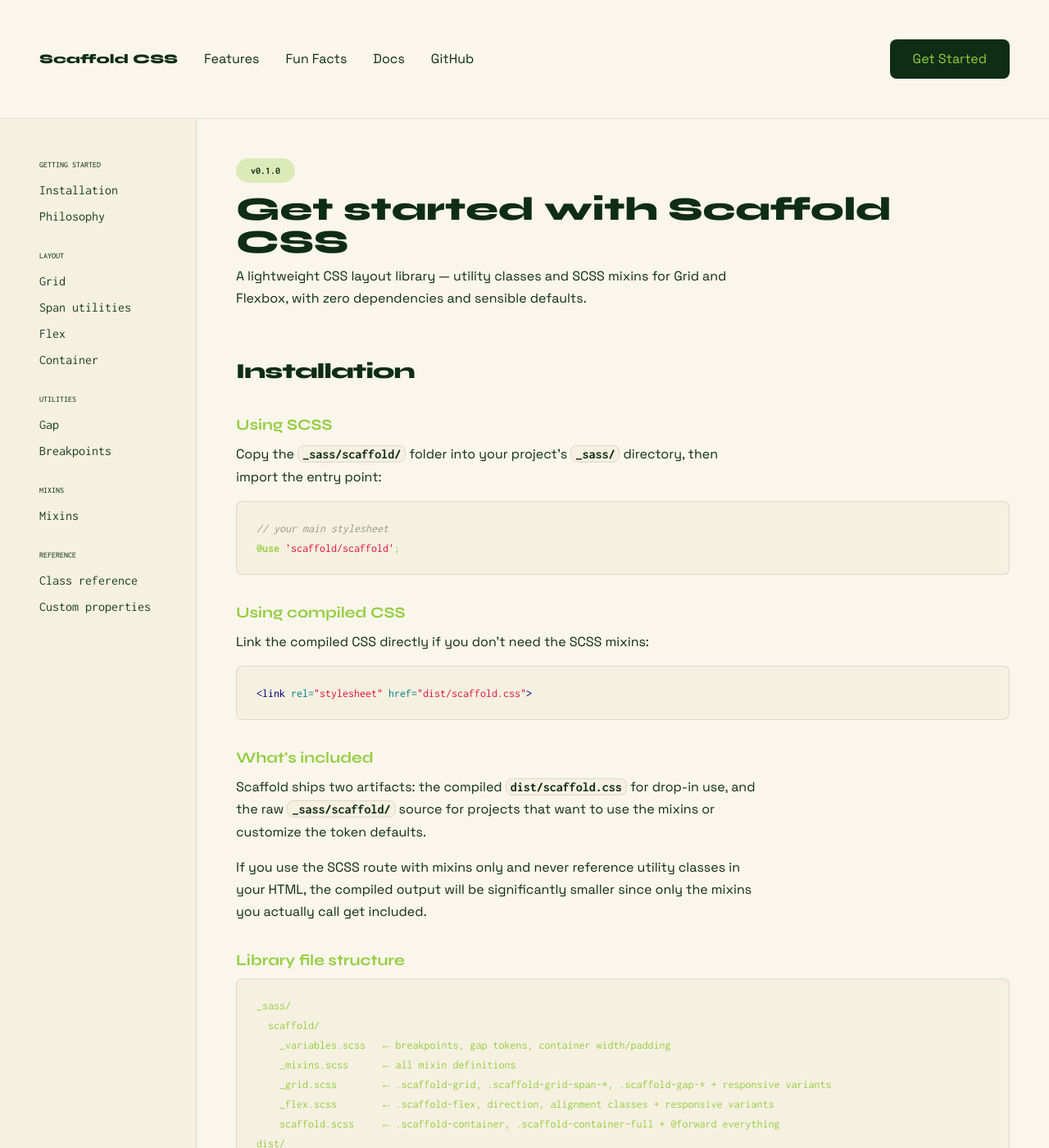
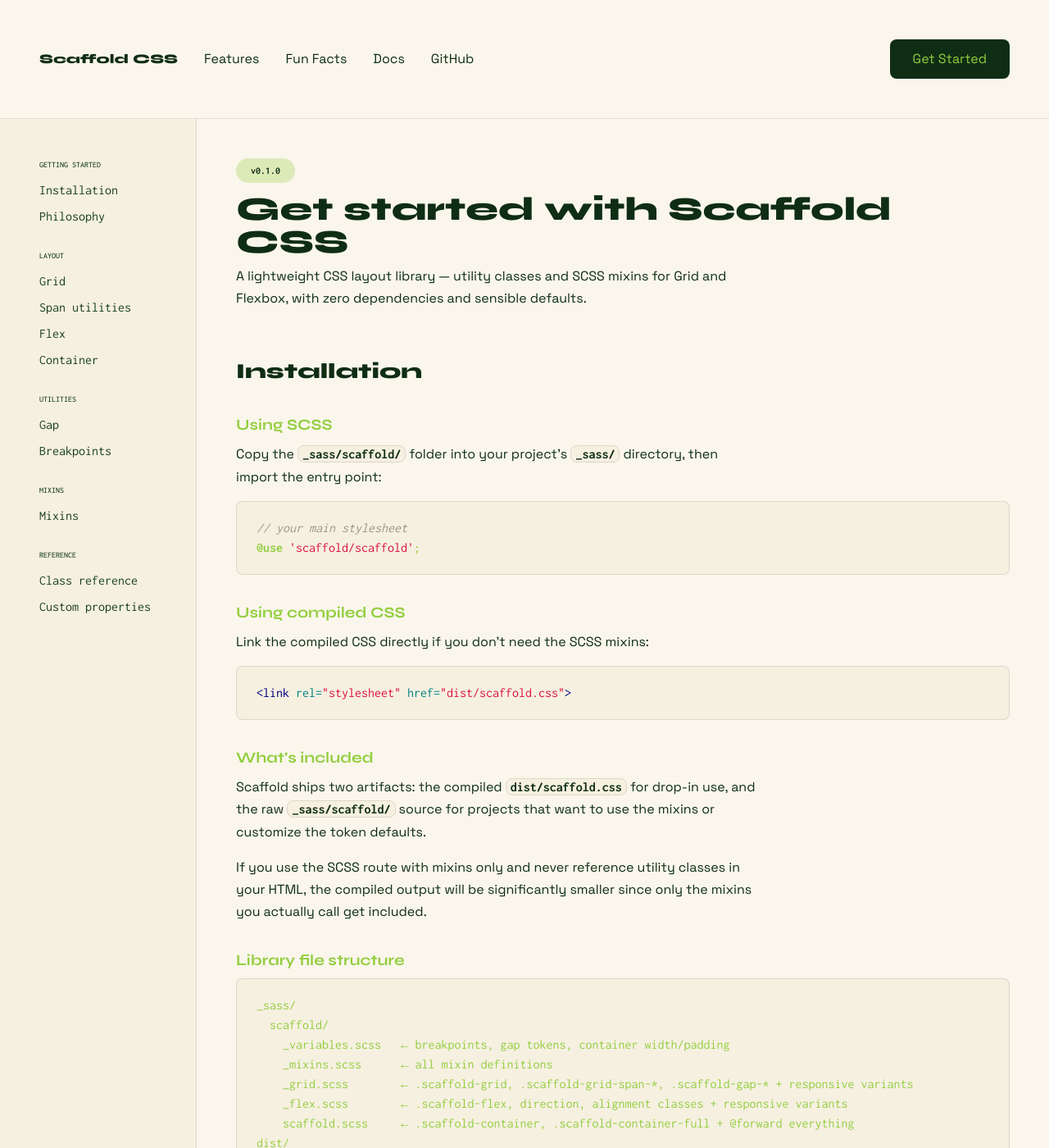
Before and after one commit to naher94/scaffoldcss, a Jekyll site: the page built from docs.html, in a window 1280 px wide and 1400 px high. Shown: the whole window at 82% size. Built offline with Jekyll 4.4.1, drawn with Linux system fonts in a browser that asks for light colours.

Commit message:
Update _docs.scss

```diff
--- a/_sass/_docs.scss
+++ b/_sass/_docs.scss
@@ -117,7 +117,7 @@
 
   h2 {
     font-size: 26px;
-    letter-spacing: -0.03em;
+    // letter-spacing: -0.03em;
     margin-bottom: 0.5rem;
     color: var(--bamboo-black);
     @include syne(extrabold);
@@ -139,13 +139,13 @@
     color: var(--bamboo-green);
 
     code {
-      font-size: 14px;
+      // font-size: 14px;
       color: inherit;
       font-weight: 400;
     }
     &.highlight{
       border: var(--border);
-      background: var(--code-bg);
+      background: var(--code-bg); //TODO
     }
   }
   .highlight{
```
